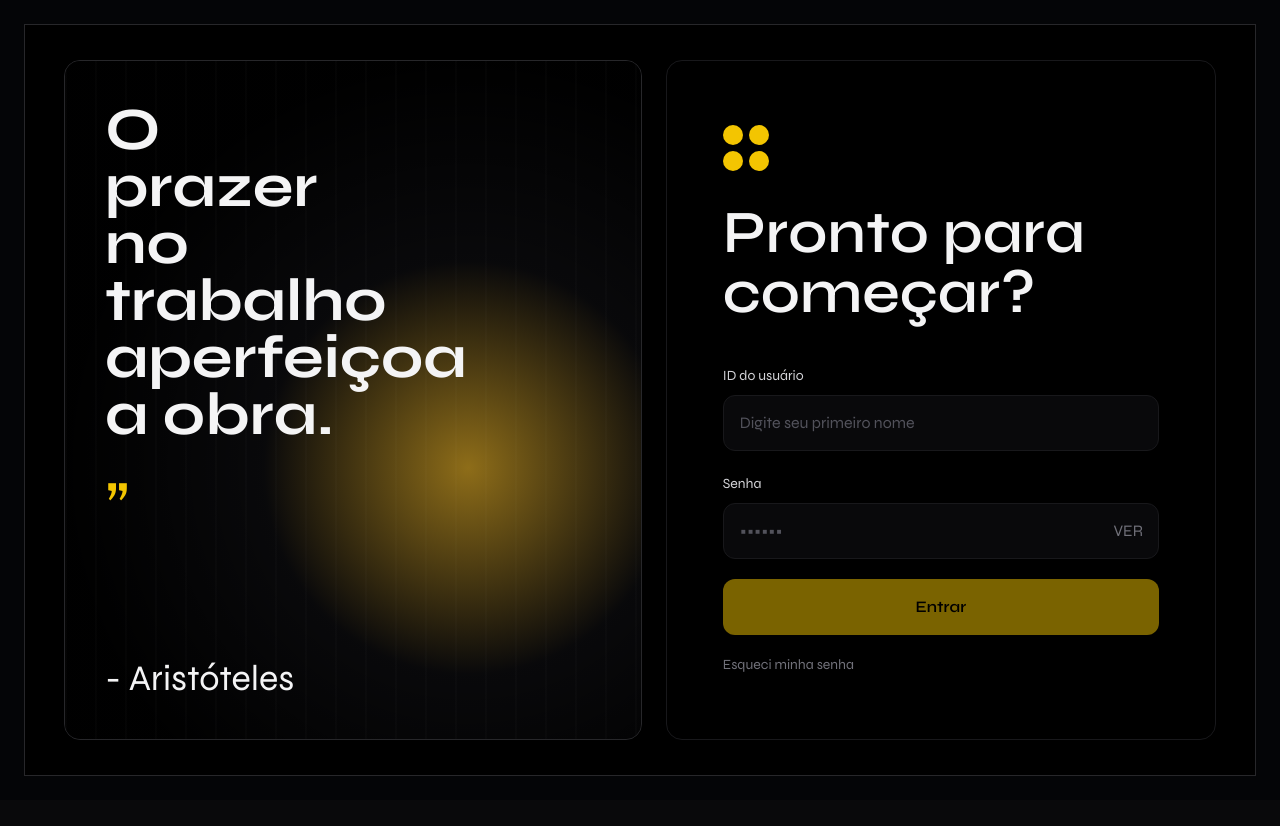
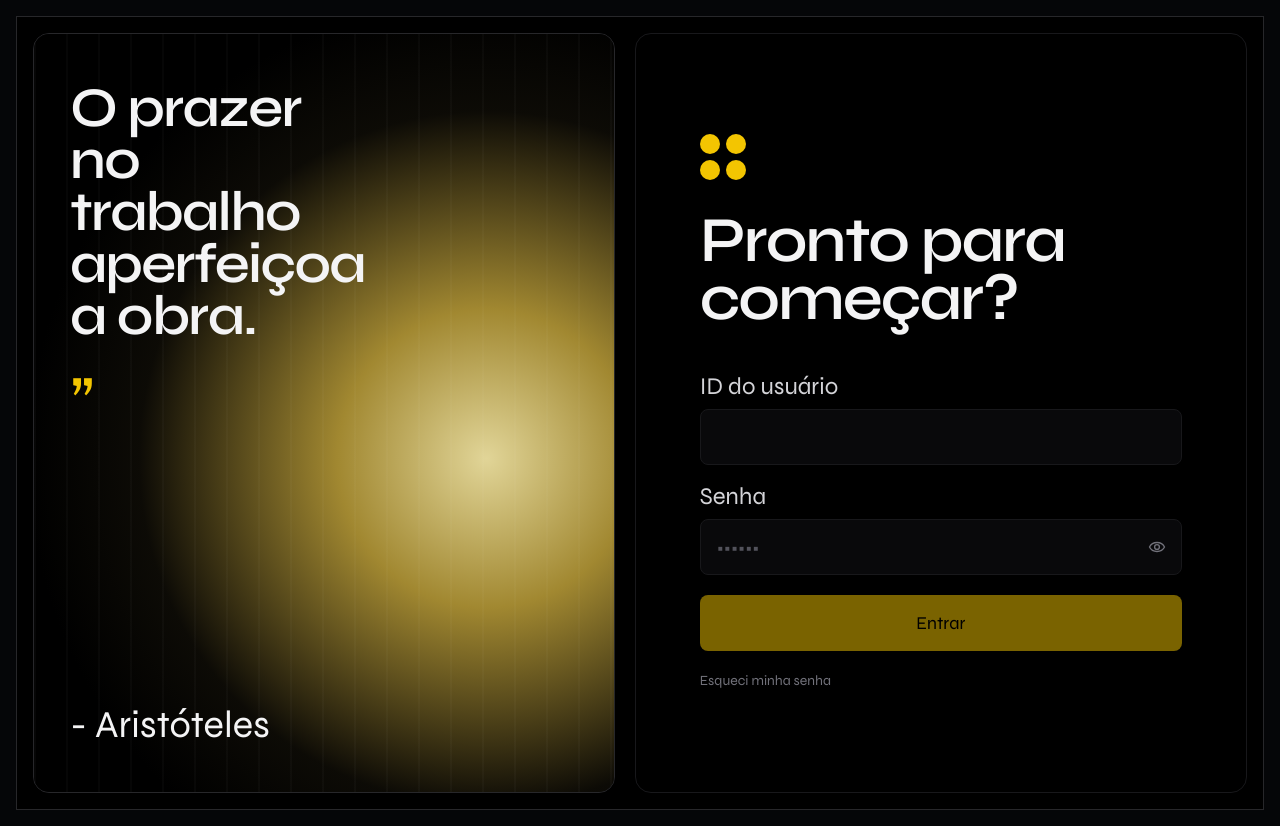
Before and after one commit to beatrizaraujow/mktimer45, a Next.js app: page /login in a window 1280 px wide. Before the commit the page ends 800 px from the top, so only its background shows below. Built offline with nearby package versions, Linux system fonts and the light colour scheme; no server answers.

Commit message:
feat(login): aplicar layout completo conforme referencia

```diff
--- a/app/login/page.tsx
+++ b/app/login/page.tsx
@@ -47,16 +47,16 @@ export default function LoginPage() {
   }
 
   return (
-    <main className="min-h-screen bg-[#040507] p-2 md:p-6">
-      <div className="mx-auto flex min-h-[calc(100vh-1rem)] max-w-7xl items-center justify-center border border-zinc-800 bg-black p-3 md:min-h-[calc(100vh-3rem)] md:p-5">
-        <section className="grid w-full max-w-6xl gap-6 md:grid-cols-[1.05fr_1fr]">
-          <aside className="relative hidden min-h-[680px] overflow-hidden rounded-2xl border border-zinc-800 bg-zinc-950 md:block">
-            <div className="absolute inset-0 bg-[radial-gradient(ellipse_at_70%_60%,rgba(251,191,36,0.55),rgba(0,0,0,0.05)_36%,rgba(0,0,0,0.96)_70%)]" />
-            <div className="absolute inset-0 bg-[repeating-linear-gradient(90deg,rgba(255,255,255,0.06)_0,rgba(255,255,255,0.06)_2px,transparent_2px,transparent_30px)] opacity-25" />
+    <main className="min-h-screen bg-[#050608] p-1 md:p-4">
+      <div className="mx-auto flex min-h-[calc(100vh-0.5rem)] max-w-[1500px] items-center justify-center border border-zinc-800 bg-black p-2 md:min-h-[calc(100vh-2rem)] md:p-4">
+        <section className="grid h-full w-full gap-5 md:grid-cols-[0.95fr_1fr]">
+          <aside className="relative hidden min-h-[680px] overflow-hidden rounded-2xl border border-zinc-800 bg-zinc-950 p-6 md:block lg:min-h-[760px]">
+            <div className="absolute inset-0 bg-[radial-gradient(circle_at_78%_56%,rgba(255,241,171,0.88)_0%,rgba(255,214,72,0.62)_24%,rgba(13,11,5,0.88)_56%,rgba(0,0,0,1)_74%)]" />
+            <div className="absolute inset-0 bg-[repeating-linear-gradient(90deg,rgba(255,255,255,0.08)_0px,rgba(255,255,255,0.08)_2px,transparent_2px,transparent_32px)] opacity-30" />
 
-            <div className="relative flex h-full flex-col justify-between p-10">
-              <div className="max-w-[260px]">
-                <h1 className="font-['Syne'] text-6xl font-bold leading-[0.95] text-zinc-100">
+            <div className="relative flex h-full flex-col justify-between px-3 py-6">
+              <div className="max-w-[280px]">
+                <h1 className="font-['Syne'] text-[56px] font-semibold leading-[0.93] tracking-[-0.03em] text-zinc-100">
                   O prazer
                   <br />
                   no trabalho
@@ -65,14 +65,14 @@ export default function LoginPage() {
                   <br />
                   a obra.
                 </h1>
-                <p className="mt-7 text-7xl leading-none text-[#f3c501]">”</p>
+                <p className="mt-6 font-['Syne'] text-7xl leading-none text-[#f3c501]">”</p>
               </div>
 
-              <p className="font-['Syne'] text-4xl text-zinc-100">- Aristóteles</p>
+              <p className="font-['Syne'] text-[38px] leading-none text-zinc-100">- Aristóteles</p>
             </div>
           </aside>
 
-          <section className="flex min-h-[680px] flex-col justify-center rounded-2xl border border-zinc-900 bg-black px-6 py-8 md:px-14">
+          <section className="flex min-h-[680px] flex-col justify-center rounded-2xl border border-zinc-900 bg-black px-6 py-8 md:px-16 lg:min-h-[760px]">
             <div className="mb-8 inline-grid w-fit grid-cols-2 gap-1.5">
               <span className="h-5 w-5 rounded-full bg-[#f3c501]" />
               <span className="h-5 w-5 rounded-full bg-[#f3c501]" />
@@ -80,27 +80,26 @@ export default function LoginPage() {
               <span className="h-5 w-5 rounded-full bg-[#f3c501]" />
             </div>
 
-            <h2 className="font-['Syne'] text-5xl font-semibold leading-[0.95] text-zinc-100 md:text-6xl">
+            <h2 className="font-['Syne'] text-[58px] font-semibold leading-[0.9] tracking-[-0.03em] text-zinc-100 md:text-[64px]">
               Pronto para
               <br />
               começar?
             </h2>
 
-            <div className="mt-10 space-y-5">
+            <div className="mt-12 space-y-5">
               <div className="space-y-2">
-                <label className="text-sm text-zinc-300">ID do usuário</label>
+                <label className="text-[24px] leading-none text-zinc-300">ID do usuário</label>
                 <input
                   type="text"
                   value={name}
                   onChange={e => setName(e.target.value)}
                   onKeyDown={e => e.key === 'Enter' && handleLogin()}
-                  placeholder="Digite seu primeiro nome"
-                  className="h-14 w-full rounded-xl border border-zinc-900 bg-zinc-950 px-4 text-base text-zinc-100 placeholder-zinc-600 outline-none transition-colors focus:border-[#f3c501]"
+                  className="h-14 w-full rounded-lg border border-zinc-900 bg-zinc-950 px-4 text-base text-zinc-100 outline-none transition-colors focus:border-[#f3c501]"
                 />
               </div>
 
               <div className="space-y-2">
-                <label className="text-sm text-zinc-300">Senha</label>
+                <label className="text-[24px] leading-none text-zinc-300">Senha</label>
                 <div className="relative">
                   <input
                     type={showPassword ? 'text' : 'password'}
@@ -108,7 +107,7 @@ export default function LoginPage() {
                     onChange={e => setPassword(e.target.value)}
                     onKeyDown={e => e.key === 'Enter' && handleLogin()}
                     placeholder="••••••"
-                    className="h-14 w-full rounded-xl border border-zinc-900 bg-zinc-950 px-4 pr-12 text-base text-zinc-100 placeholder-zinc-600 outline-none transition-colors focus:border-[#f3c501]"
+                    className="h-14 w-full rounded-lg border border-zinc-900 bg-zinc-950 px-4 pr-12 text-base text-zinc-100 placeholder-zinc-600 outline-none transition-colors focus:border-[#f3c501]"
                   />
                   <button
                     type="button"
@@ -116,7 +115,10 @@ export default function LoginPage() {
                     className="absolute right-3 top-1/2 -translate-y-1/2 rounded-md p-1 text-zinc-500 hover:text-zinc-200"
                     aria-label={showPassword ? 'Ocultar senha' : 'Mostrar senha'}
                   >
-                    {showPassword ? 'OCULTAR' : 'VER'}
+                    <svg width="18" height="18" viewBox="0 0 24 24" fill="none" aria-hidden="true">
+                      <path d="M2 12C3.8 8.3 7.5 6 12 6C16.5 6 20.2 8.3 22 12C20.2 15.7 16.5 18 12 18C7.5 18 3.8 15.7 2 12Z" stroke="currentColor" strokeWidth="1.8" />
+                      <circle cx="12" cy="12" r="3.2" stroke="currentColor" strokeWidth="1.8" />
+                    </svg>
                   </button>
                 </div>
               </div>
@@ -130,15 +132,12 @@ export default function LoginPage() {
               <button
                 onClick={handleLogin}
                 disabled={loading || !name || !password}
-                className="mt-2 h-14 w-full rounded-xl bg-[#f3c501] font-semibold text-black transition-colors hover:bg-[#ffd233] disabled:cursor-not-allowed disabled:opacity-50"
+                className="mt-2 h-14 w-full rounded-lg bg-[#f3c501] text-lg font-medium text-black transition-colors hover:bg-[#ffd233] disabled:cursor-not-allowed disabled:opacity-50"
               >
                 {loading ? 'Entrando...' : 'Entrar'}
               </button>
 
-              <button
-                type="button"
-                className="text-left text-sm text-zinc-500 transition-colors hover:text-zinc-300"
-              >
+              <button type="button" className="text-left text-sm text-zinc-500 transition-colors hover:text-zinc-300">
                 Esqueci minha senha
               </button>
             </div>
```
